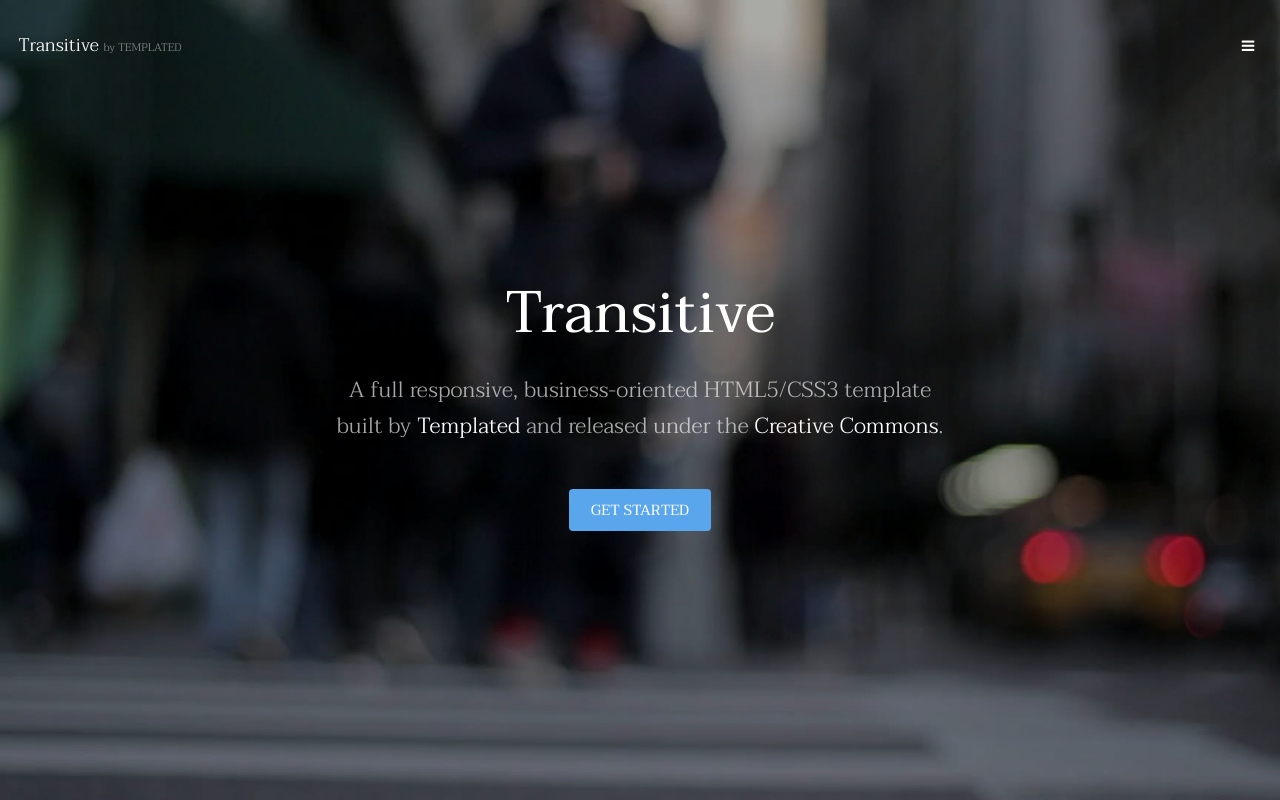
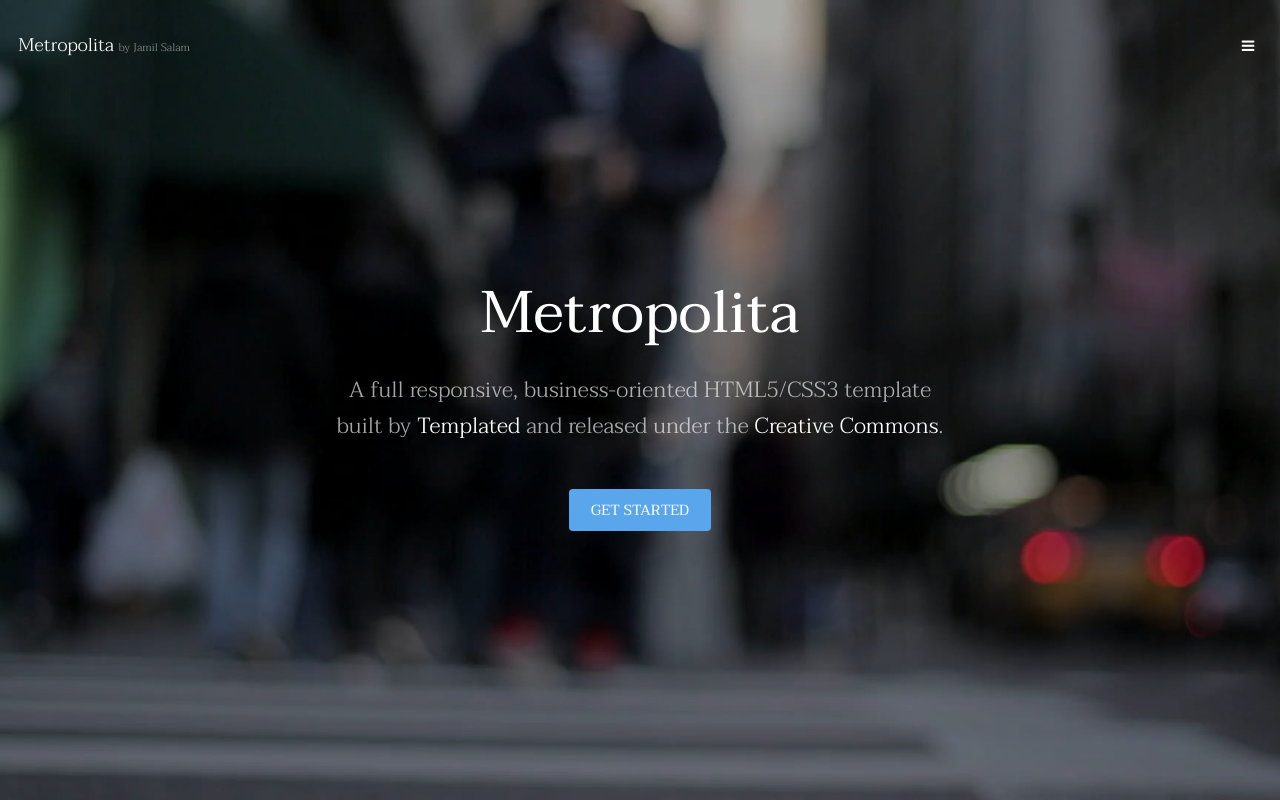
Before and after one commit to JamilSalamLazaro/REP_04_METROPOLITA, a plain HTML site: page index.html in a window 1280 px wide. Shown: the top 800 px of the page. Drawn offline with Linux system fonts and the light colour scheme.

Commit message:
cambios en la portada por Jamil

```diff
--- a/index.html
+++ b/index.html
@@ -6,7 +6,7 @@
 -->
 <html>
 	<head>
-		<title>Transitive by TEMPLATED</title>
+		<title>Metropolita</title>
 		<meta charset="utf-8" />
 		<meta name="viewport" content="width=device-width, initial-scale=1" />
 		<link rel="stylesheet" href="assets/css/main.css" />
@@ -15,7 +15,7 @@
 
 		<!-- Header -->
 			<header id="header" class="alt">
-				<div class="logo"><a href="index.html">Transitive <span>by TEMPLATED</span></a></div>
+				<div class="logo"><a href="index.html">Metropolita <span>by Jamil Salam</span></a></div>
 				<a href="#menu" class="toggle"><span>Menu</span></a>
 			</header>
 
@@ -36,7 +36,7 @@
 		-->
 			<section id="banner" data-video="images/banner">
 				<div class="inner">
-					<h1>Transitive</h1>
+					<h1>Metropolita</h1>
 					<p>A full responsive, business-oriented HTML5/CSS3 template<br />
 					built by <a href="https://templated.co/">Templated</a> and released under the <a href="https://templated.co/license">Creative Commons</a>.</p>
 					<a href="#one" class="button special scrolly">Get Started</a>
```
